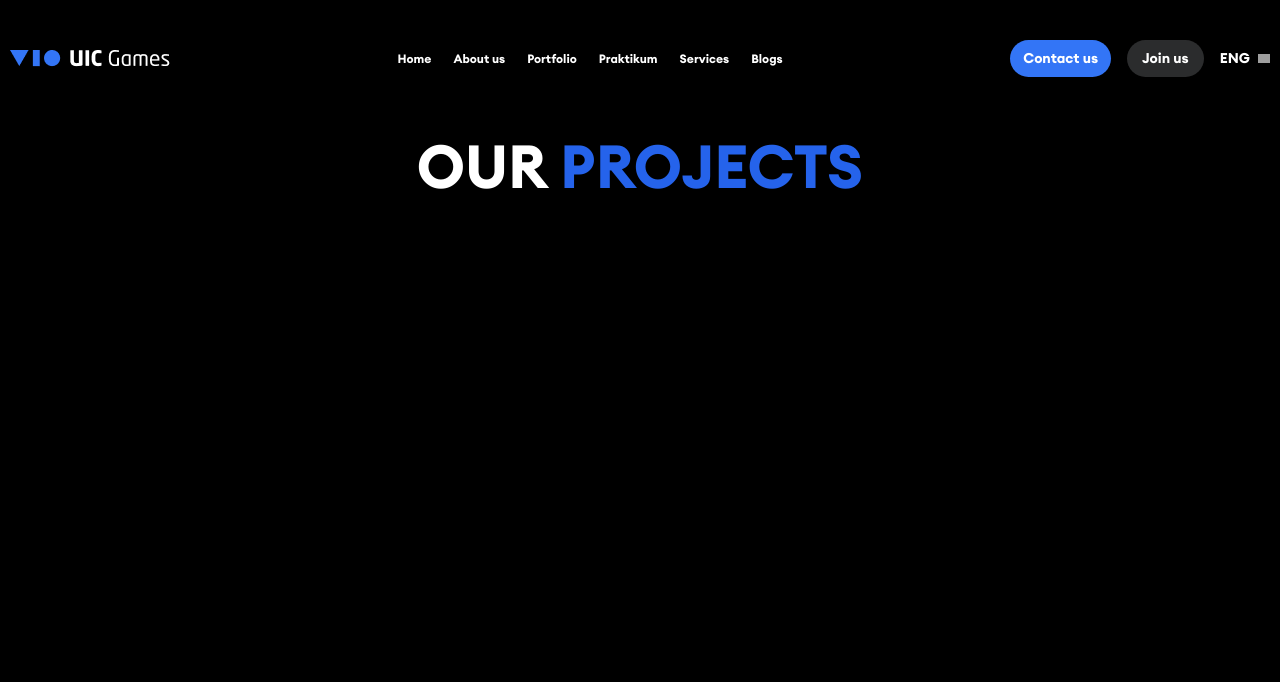
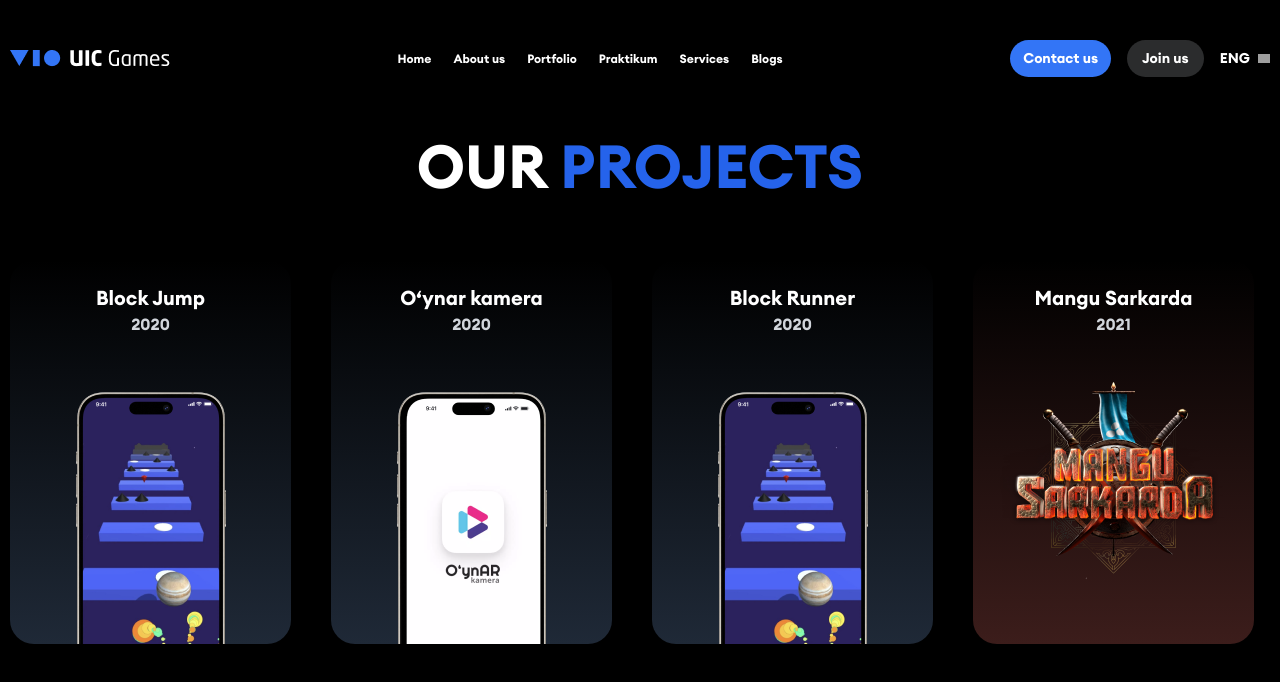
Before and after one commit to Shamsiddin007/adduic, a Next.js app: page /portfolio in a window 1280 px wide. Shown: the top 682 px of the page. Built offline with nearby package versions, Linux system fonts and the light colour scheme; grey boxes are pictures that could not be loaded.

Commit message:
Update OurProject

```diff
--- a/src/app/page.tsx
+++ b/src/app/page.tsx
@@ -1,6 +1,6 @@
 import Main from "@/components/Main";
 import Story from "@/components/Story";
-import OurProjct from "@/components/OurProject/OurProject"
+import OurProjct from "@/components/OurProject"
 import Video from '@/components/videolayout.tsx'
 
 export default function Home() {
--- a/src/app/portfolio/page.tsx
+++ b/src/app/portfolio/page.tsx
@@ -1,12 +1,94 @@
-
+import Image from "next/image";
+import Logo from "public/Imgs/fullphone.png";
+import Logo1 from "public/Imgs/fullphone1.png";
+import Logo2 from "public/Imgs/fullphone.png";
+import Logo3 from "public/Imgs/LOGO.png";
+import Chevron from "public/Imgs/chevron-right.png";
 
 function page() {
   return (
     <>
-      <div className="sticky -z-50 w-[1180px] m-auto">
+      <div className="sticky -z-50 container m-auto">
         <h1 className="font-bold text-6xl text-white text-center pt-10 pb-16">
           OUR <span className="text-blue-600">PROJECTS</span>
         </h1>
+        <div className="flex gap-[40px]">
+          <div className="cursor-pointer relative w-[281px] h-96 overflow-hidden rounded-[24px] flex flex-col items-center bg-gradient-to-b from-black to-gray-800 rounded-2xl p-5 text-white text-center shadow-md shadow-black/50 group">
+            <div className="absolute inset-0 flex flex-col items-center pt-6 text-center">
+              <h3 className="text-xl font-bold">Block Jump</h3>
+              <p className="text-gray-300 pb-14 duration-1000 group-hover:pb-[40px]">
+                2020
+              </p>
+              <Image
+                src={Logo}
+                alt="Logo"
+                className="inset-0 z-0 opacity-100 group-hover:scale-[1.07] duration-1000"
+              />
+            </div>
+            <button className="w-[150px] absolute bottom-4 left-1/2 transform -translate-x-1/2 text-white px-4 py-2 opacity-0 group-hover:opacity-100 transition ease-in-out bg-gradient-to-b from-black to-gray-800  duration-1000 rounded-[140px] flex items-center justify-center">
+              Learn more <Image src={Chevron} alt="Logo" />
+            </button>
+          </div>
+          <div className="cursor-pointer relative w-[281px] h-96 overflow-hidden rounded-[24px] flex flex-col items-center bg-gradient-to-b from-black to-gray-800 rounded-2xl p-5 text-white text-center shadow-md shadow-black/50 group">
+            <div className="absolute inset-0 flex flex-col items-center pt-6 text-center">
+              <h3 className="text-xl font-bold">O‘ynar kamera</h3>
+              <p className="text-gray-300 pb-14 duration-1000 group-hover:pb-[40px]">
+                2020
+              </p>
+              <Image
+                alt="Logo"
+                src={Logo1}
+                className="inset-0 z-0 opacity-100 group-hover:scale-[1.07] duration-1000"
+              />
+            </div>
+            <button className="w-[150px] absolute bottom-4 left-1/2 transform -translate-x-1/2 text-white px-4 py-2 opacity-0 group-hover:opacity-100 transition ease-in-out bg-gradient-to-b from-black to-gray-800 duration-1000 rounded-[140px] flex items-center justify-center">
+              Learn more <Image src={Chevron} alt="Logo" />
+            </button>
+          </div>
+          <div className="cursor-pointer relative w-[281px] h-96 overflow-hidden rounded-[24px] flex flex-col items-center bg-gradient-to-b from-black to-gray-800 rounded-2xl p-5 text-white text-center shadow-md shadow-black/50 group">
+            <div className="absolute inset-0 flex flex-col items-center pt-6 text-center">
+              <h3 className="text-xl font-bold">Block Runner</h3>
+              <p className="text-gray-300 pb-14 duration-1000 group-hover:pb-[40px]">
+                2020
+              </p>
+              <Image
+                alt="Logo"
+                src={Logo2}
+                className="inset-0 z-0 opacity-100 group-hover:scale-[1.07] duration-1000"
+              />
+            </div>
+            <button className="w-[150px] absolute bottom-4 left-1/2 transform -translate-x-1/2 text-white px-4 py-2 opacity-0 group-hover:opacity-100 transition ease-in-out bg-gradient-to-b from-black to-gray-800 duration-1000 rounded-[140px] flex items-center justify-center">
+              Learn more <Image src={Chevron} alt="Logo" />
+            </button>
+          </div>
+          <div className="relative w-[281px] h-96 overflow-hidden rounded-[24px] shadow-md shadow-black/50 p-6 text-center text-white group">
+            <div
+              className="absolute inset-0 flex flex-col items-center pt-6 text-center"
+              style={{
+                background: "linear-gradient(to bottom, black, #3c1d1b)",
+              }}
+            >
+              <h3 className="text-xl font-bold">Mangu Sarkarda</h3>
+              <p className="text-gray-300 pb-10 duration-1000 group-hover:pb-[40px]">
+                2021
+              </p>
+              <Image
+                src={Logo3}
+                alt="Mangu Sarkarda"
+                objectFit="cover"
+                className="relative inset-0 z-0 group-hover:scale-[1.07] duration-1000"
+              />
+            </div>
+            <button
+              className="w-[150px] absolute bottom-4 left-1/2 transform -translate-x-1/2 bg-[#FFFFFF1A] text-white px-4 py-2 opacity-0 group-hover:opacity-100 transition ease-in-out hover:bg-[#888]  duration-1000 rounded-[140px] flex items-center justify-center"
+              style={{
+                background: "linear-gradient(to right, black, #3c1d1b)",
+              }}
+            >
+              Learn more <Image src={Chevron} alt="Logo" />
+            </button>
+          </div>
+        </div>
       </div>
     </>
   );
--- a/src/components/ContactForm/ContactForm.tsx
+++ /dev/null
@@ -1,56 +0,0 @@
-import { FC } from 'react';
-
-const ContactForm: FC = () => {
-  return (
-    <div className="flex items-center justify-center bg-gradient-to-b from-[#0D0F1A] to-[#1A1D33] m-auto p-20 w-[1000px]">
-      <div className="w-[580px] p-6 bg-[#101223] rounded-lg shadow-lg text-white">
-        <h2 className="text-2xl font-semibold mb-6">Any questions</h2>
-
-        <form className="space-y-4">
-          {/* Name Input */}
-          <div>
-            <label htmlFor="name" className="block text-sm font-medium mb-1">Your name</label>
-            <input
-              type="text"
-              id="name"
-              placeholder="Enter your full name"
-              className="w-full px-4 py-3 bg-[#FFFFFF0D] text-gray-300 placeholder-gray-500 rounded-md focus:outline-none focus:ring-2 focus:ring-blue-500"
-            />
-          </div>
-
-          {/* Phone or Email Input */}
-          <div>
-            <label htmlFor="contact" className="block text-sm font-medium mb-1">Phone number or email</label>
-            <input
-              type="text"
-              id="contact"
-              placeholder="Example: info@uic.games or +998 (71) 200-70-07"
-              className="w-full px-4 py-3 bg-[#FFFFFF0D] text-gray-300 placeholder-gray-500 rounded-md focus:outline-none focus:ring-2 focus:ring-blue-500"
-            />
-          </div>
-
-          {/* Message Input */}
-          <div>
-            <label htmlFor="message" className="block text-sm font-medium mb-1">Message</label>
-            <textarea
-              id="message"
-              placeholder="Write your message"
-              rows={4}
-              className="w-full px-4 py-3 bg-[#FFFFFF0D] text-gray-300 placeholder-gray-500 rounded-md focus:outline-none focus:ring-2 focus:ring-blue-500"
-            ></textarea>
-          </div>
-
-          {/* Submit Button */}
-          <button
-            type="submit"
-            className="w-full mt-4 flex justify-center items-center bg-blue-500 text-white py-3 rounded-md font-semibold hover:bg-blue-600 transition-colors duration-300 focus:outline-none focus:ring-2 focus:ring-blue-700"
-          >
-            Send <span className="ml-2">✈️</span>
-          </button>
-        </form>
-      </div>
-    </div>
-  );
-};
-
-export default ContactForm;
```
Also changed, not shown: src/components/OurProject.tsx (renamed from src/components/OurProject/OurProject.tsx, +19 -16 lines), public/Imgs/fullphone2.png (deleted).
